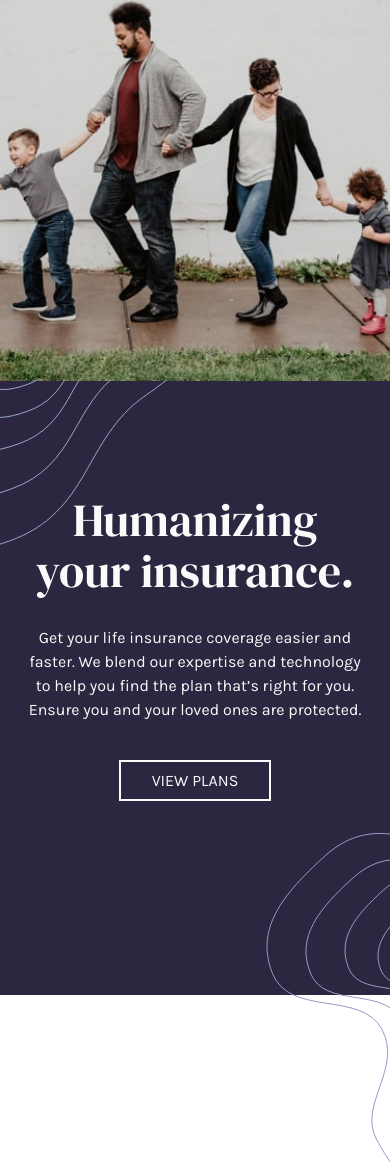
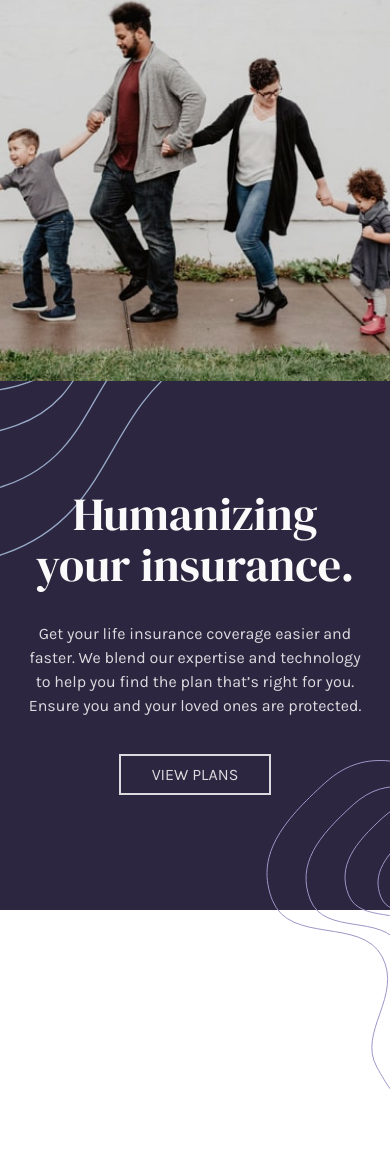
Before and after one commit to jimaier89/insure, a plain HTML site: page index.html in a window 390 px wide. Shown: the part 168-1331 px from the top of the page. After the commit the page ends 1258 px from the top, so only its background shows below. Drawn offline with Linux system fonts and the light colour scheme.

Commit message:
mobile hero styles complete

```diff
--- a/index.html
+++ b/index.html
@@ -49,19 +49,20 @@
   </header>
 
   <section class="hero">
+    <div class="hero__wrapper">
 
-    <img class="hero__imageMobile hide-for-desktop" src="./images/image-intro-mobile.jpg " alt="family">
-    <img class="hero__imageDesktop hide-for-mobile" src="./images/image-intro-desktop.jpg" alt="family" >
+      <!-- mobile images-->
+      <img class="hero__imageMobile hide-for-tablet" src="./images/image-intro-mobile.jpg" >
+      <img class="hero__mobileLeft hide-for-tablet" src="./images/bg-pattern-intro-left-mobile.svg" >
+      <img class="hero__mobileRight hide-for-tablet" src="./images/bg-pattern-intro-right-mobile.svg" >
 
+      <!-- tablet and desktop images -->
+      <img class="hero__imageDesktop hide-for-mobile" src="./images/image-intro-desktop.jpg" >
+      <img class="hero__desktopRight hide-for-mobile" src="./images/bg-pattern-intro-right-desktop.svg" >
+      <img class="hero__desktopLeft hide-for-mobile" src="./images/bg-pattern-intro-left-desktop.svg" >
 
-    <img src="./images/bg-pattern-intro-right-mobile.svg" class="hero__mobileBgRight hide-for-desktop">
-    <img src="./images/bg-pattern-intro-left-desktop.svg" class="hero__desktopBgLeft hide-for-mobile">
-    <img src="./images/bg-pattern-intro-right-desktop.svg" class="hero__desktopBgRight hide-for-mobile">
-
-
-    <div class="hero__text container--px">
-
-      <img src="./images/bg-pattern-intro-left-mobile.svg" class="hero__mobileBgLeft hide-for-desktop" >
+      <div class="hero__textContainer container--px">
+        <span class="hide-for-mobile"></span>
 
         <h1>Humanizing your insurance.</h1>
 
@@ -71,9 +72,10 @@
         </p>
 
         <a href="#"><button class="button-dark" type="button">VIEW PLANS</button></a>
+      </div>
+
 
     </div>
-
   </section>
 
 <!--
--- a/sass/_globals.scss
+++ b/sass/_globals.scss
@@ -103,6 +103,12 @@ button, .button {
     }
 }
 
+.hide-for-tablet {
+    @include breakpoint-up(medium) {
+        display: none;
+    }
+}
+
 .hide-for-desktop {
     @include breakpoint-up(large) {
         display: none;
--- a/sass/_hero.scss
+++ b/sass/_hero.scss
@@ -1,55 +1,78 @@
 .hero {
-    position: relative;
-    background-color: $darkViolet;
+    min-width: 23.125rem;
+
+    &__wrapper {
+        height: 62.375rem;
+        position: relative;
+        background-color: $darkViolet;
+
+        @include breakpoint-up(medium) {
+            display: flex;
+
+
+        }
+    }
 
     &__imageMobile {
         position: relative;
         width: 100%;
         height: auto;
         z-index: 2;
-        min-width: 18.75rem;
     }
 
-    &imageDesktop {
+    &__mobileLeft {
+        position: absolute;
+        left: -2%;
+        top: 43%;
+        width: 57%;
+
 
     }
 
-    &__mobileBgLeft {
+    &__mobileRight {
         position: absolute;
-        z-index: 1;
-        top: -7.1875rem;
-        left: 0px;
+        right: 0;
+        top: 85%
 
     }
 
-    &__mobileBgRight {
-        position: absolute;
-        z-index: 1;
-        right: 0%;
-        top: 85%;
-    }
-
-    &__desktopBG {
+    &__imageDesktop {
 
     }
 
-    &__text {
-        position: relative;
+    &__desktopRight {
+
+    }
+
+    &__desktopLeft {
+
+    }
+
+    &__textContainer {
+        position: absolute;
         color: $veryLightGray;
-        height: 31.25rem;
-        z-index: 2;
+        text-align: center;
+
+        span {
+
+        }
 
         h1 {
-            margin-top: 6.875rem;
-            margin-bottom: 1.85rem;
+            margin-top: 6.5rem;
+            margin-bottom: 2rem;
         }
 
         p {
-            margin-bottom: 2.375rem;
+            opacity: 0.85;
+            margin-bottom: 2.25rem;
         }
 
-        @include breakpoint-down(medium) {
-            text-align: center;
+        button {
+            opacity: 0.85;
+        }
+
+        @include breakpoint-up(medium) {
+
         }
 
     }
```
Also changed, not shown: sass/styles.css, 1 other file. Lines whose indentation alone changed are shown as unchanged.
